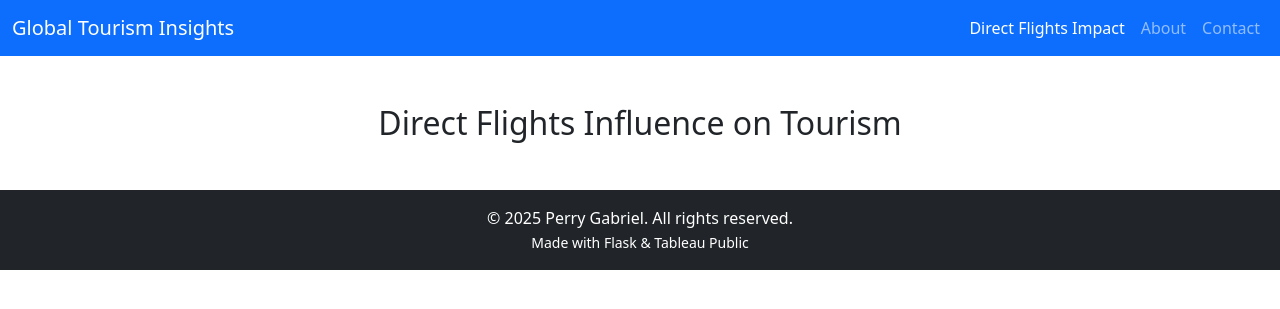
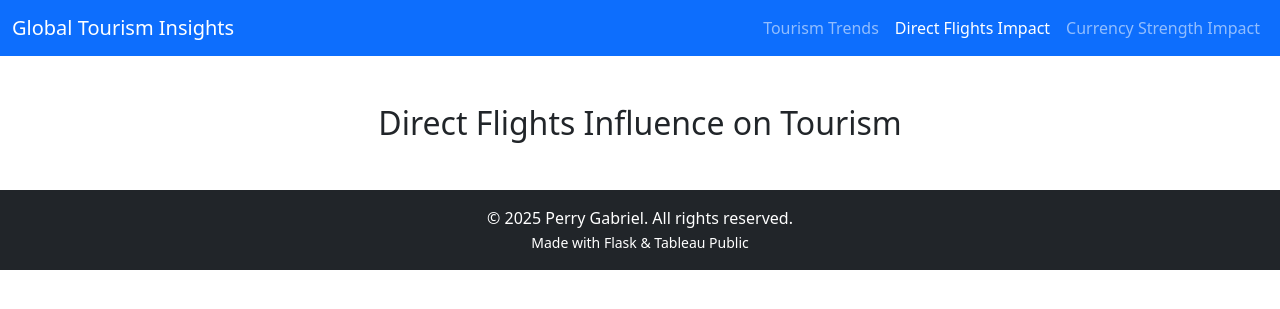
Before and after one commit to scottstossel/datasci-209-final-project, a Flask app: page / in a window 1280 px wide. Shown: the top 309 px of the page. Run offline with Flask 3, Linux system fonts and the light colour scheme; some libraries are stand-ins or nearby versions.

Commit message:
Refactor code structure for improved readability and maintainability

```diff
--- a/app.py
+++ b/app.py
@@ -2,7 +2,7 @@ from flask import Flask, render_template
 
 app = Flask(__name__)
 
-app.config['SERVER_NAME'] = 'localhost:5001'
+app.config['SERVER_NAME'] = 'localhost:5002'
 @app.route('/')
 def home():
     return render_template('dashboard.html')  # template where Tableau is embedded
--- a/templates/dashboard.html
+++ b/templates/dashboard.html
@@ -22,13 +22,13 @@
             <div class="collapse navbar-collapse justify-content-end" id="navbarNav">
                 <ul class="navbar-nav">
                     <li class="nav-item">
+                        <a class="nav-link" href="#">Tourism Trends</a>
+                    </li>
+                    <li class="nav-item">
                         <a class="nav-link active" href="/">Direct Flights Impact</a>
                     </li>
                     <li class="nav-item">
-                        <a class="nav-link" href="#">About</a>
-                    </li>
-                    <li class="nav-item">
-                        <a class="nav-link" href="#">Contact</a>
+                        <a class="nav-link" href="#">Currency Strength Impact</a>
                     </li>
                 </ul>
             </div>
```
Also changed, not shown: static/about9.jpg (added), 1 other file.
